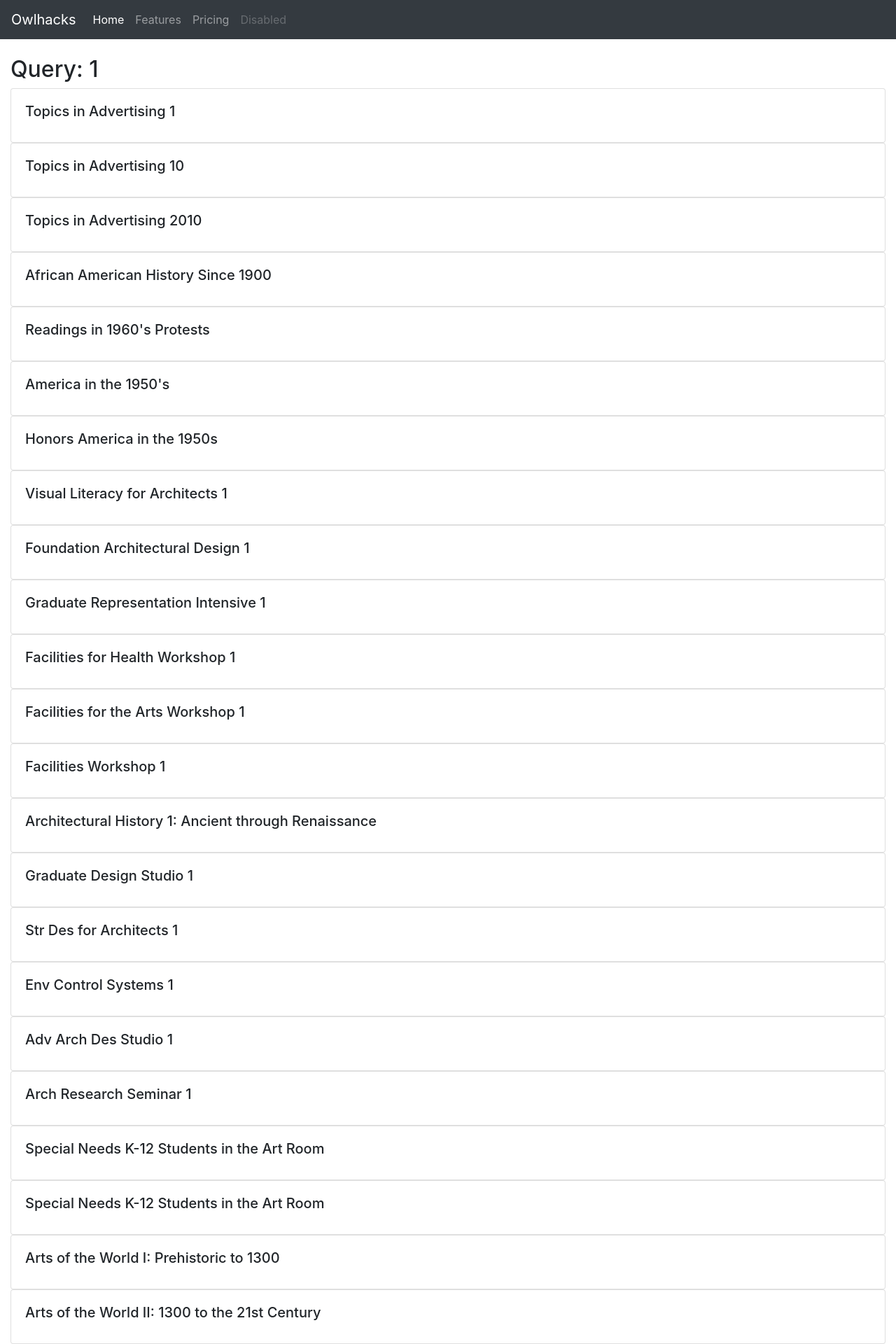
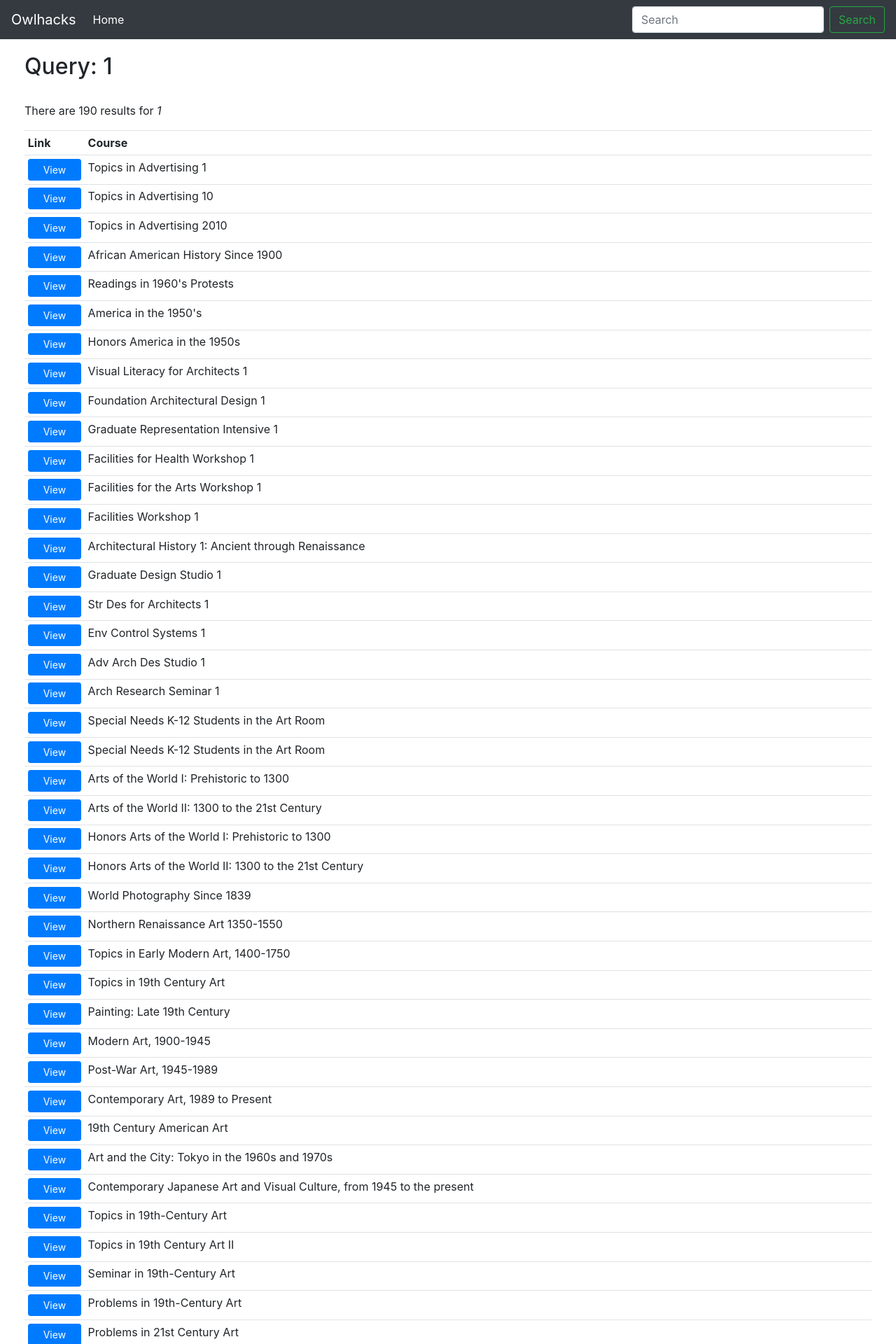
Before and after one commit to Parth099/TempleCourseRater, a Django app: page /search/1 in a window 1280 px wide. Shown: the top 1920 px of the page at 70% size. Run offline with Django 3.2, Linux system fonts and the light colour scheme; data comes from the database, SQL or seed files in the repository; some libraries are stand-ins or nearby versions.

Commit message:
Added SearchBar, ComplexSearch, new Commenting Graphic

```diff
--- a/ProjectApp/templates/ProjectApp/comments.html
+++ b/ProjectApp/templates/ProjectApp/comments.html
@@ -1,4 +1,3 @@
-<br>
 <div class='row-md-1'>
     <div class=col-md-12>
         <h2>Comments</h2>
--- a/ProjectApp/templates/ProjectApp/main.html
+++ b/ProjectApp/templates/ProjectApp/main.html
@@ -8,13 +8,17 @@
     </head>
     <body>
         {% include 'ProjectApp/navbar.html' %}
-        {% block content %}
+            <div class = row-md-1>
+                {% block content %}
 
-        {% endblock %}
+                {% endblock %}
+            </div>
 
        <hr>
-       <i>    Made By Lanre Ogunmola ,Vyom Kapadia , Jacob Shin, Parth Patel</i>
     </body>
+    <footer style="text-align: right;">
+        <i>Made By Lanre Ogunmola ,Vyom Kapadia , Jacob Shin, Parth Patel</i>
+    </footer>
 
 <script src="https://code.jquery.com/jquery-3.3.1.slim.min.js" integrity="sha384-q8i/X+965DzO0rT7abK41JStQIAqVgRVzpbzo5smXKp4YfRvH+8abtTE1Pi6jizo" crossorigin="anonymous"></script>
 <script src="https://cdnjs.cloudflare.com/ajax/libs/popper.js/1.14.7/umd/popper.min.js" integrity="sha384-UO2eT0CpHqdSJQ6hJty5KVphtPhzWj9WO1clHTMGa3JDZwrnQq4sF86dIHNDz0W1" crossorigin="anonymous"></script>
--- a/ProjectApp/templates/ProjectApp/navbar.html
+++ b/ProjectApp/templates/ProjectApp/navbar.html
@@ -1,22 +1,19 @@
 <nav class="navbar navbar-expand-lg navbar-dark bg-dark">
   <a class="navbar-brand" href="{% url 'home' %}">Owlhacks</a>
-    <button class="navbar-toggler" type="button" data-toggle="collapse" data-target="#navbarNav" aria-controls="navbarNav" aria-expanded="false" aria-label="Toggle navigation">
+  <button class="navbar-toggler" type="button" data-toggle="collapse" data-target="#navbarSupportedContent" aria-controls="navbarSupportedContent" aria-expanded="false" aria-label="Toggle navigation">
     <span class="navbar-toggler-icon"></span>
   </button>
-    <div class="collapse navbar-collapse" id="navbarNav">
-      <ul class="navbar-nav">
+
+  <div class="collapse navbar-collapse" id="navbarSupportedContent">
+    <ul class="navbar-nav mr-auto">
       <li class="nav-item active">
-          <a class="nav-link" href="#">Home <span class="sr-only">(current)</span></a>
-        </li>
-        <li class="nav-item">
-          <a class="nav-link" href="#">Features</a>
-        </li>
-        <li class="nav-item">
-          <a class="nav-link" href="#">Pricing</a>
-        </li>
-        <li class="nav-item">
-          <a class="nav-link disabled" href="#">Disabled</a>
+        <a class="nav-link" href="{% url 'home' %}">Home <span class="sr-only">(current)</span></a>
       </li>
     </ul>
+    <form class="form-inline my-2 my-lg-0" method="POST">
+      {% csrf_token %}
+      <input class="form-control mr-sm-2" type="search" placeholder="Search" aria-label="search" id="SearchBar" name="SearchBar">
+      <button class="btn btn-outline-success my-2 my-sm-0" type="submit" value="R">Search</button>
+    </form>
   </div>
 </nav>
--- a/ProjectApp/templates/ProjectApp/search.html
+++ b/ProjectApp/templates/ProjectApp/search.html
@@ -1,19 +1,30 @@
 {% extends 'ProjectApp/main.html' %}
 
 {% block content %}
-
-<br>
 <div class='row-md-1'>
     <div class=col-md-12>
-        <h2>Query: {{Q}}</h2>
-            {% for q in output %}
-            <div class="card" style="width: 100%;">
                 <div class="card-body">
-                  <h5 class="card-title">{{q}}</h5>
-
+                    <h2>Query: {{Q}}</h2>
+                    <br>
+                    {% if key == 0 %}
+                    <p>There are no results for <i>{{Q}}</i></p>
+                    {% else %}
+                    <p>There are {{key}} results for <i>{{Q}}</i></p>
+                    <table class="table table-sm">
+                        <tr>
+                            <th>Link</th>
+                            <th>Course</th>
+                        </tr>
+                    {% for q in output %}
+                        <tr>
+                            <td><a class="btn btn-primary  btn-sm btn-block" href="{% url 'CoursePage' q.Program q.CourseID %}">View</a></td>
+                            <td>{{q}}</td>
+                        </tr>
+                    {% endfor %}
+                    {% endif %}
+                    </table>
                 </div>
             </div>
-            {% endfor %}
     </div>
 </div>
 
--- a/ProjectApp/views.py
+++ b/ProjectApp/views.py
@@ -15,11 +15,12 @@ def inputDB():
 def index(request):
     form = CourseForm()
     if request.method == "POST":
-        print("!!-"+request.POST['CourseName']+"-!!")
+        srcBar = request.POST.get('SearchBar', "")
+        if srcBar != "":
+            return searchCourses(request, srcBar)
         form = CourseForm(request.POST)
         if form.is_valid():
-            if request.POST['CourseName'] == "":
-                print("rq.post is empty proceed")
+            if request.POST.get('CourseName', "") == "":
                 try:
                     P0 = request.POST['Program'].upper()
                     C = Course.objects.get(CourseID=request.POST['CourseID'].upper(), Program=P0)
@@ -27,14 +28,11 @@ def index(request):
                 except:
                     pass
             else:
-                print("rq.post is not empty proceed")
                 try:
                     C = Course.objects.get(CourseName=request.POST['CourseName'])
-                    print("!!!!!!!!!!!!!!Calling CoursePage!!!!!!!!!!!!!!!!!!!!!")
                     return redirect(f'/{C.Program}/{C.CourseID}')
                 except:
                     var = request.POST['CourseName']
-                    print("!!!!!!!!!!!!!!Calling Search!!!!!!!!!!!!!!!!!!!!!!!")
                     return redirect(f'/search/{var}')
 
 
@@ -43,12 +41,14 @@ def index(request):
     return render(request, 'ProjectApp/index.html', {'form':form})
 
 def CoursePage(request, dept, Id):
-    #print(dept, Id)
+
     C = Course.objects.get(CourseID=Id, Program=dept)
     OrderFormSet = inlineformset_factory(Course, Comments, fields=('comment','course','rating'), extra=1)
     formset = OrderFormSet(queryset=Comments.objects.none(),instance=C)
     if request.method == "POST":
-        #print("P:", request.POST)
+        srcBar = request.POST.get('SearchBar', "")
+        if srcBar != "":
+            return searchCourses(request, srcBar)
         formset = OrderFormSet(request.POST, instance=C)
         if formset.is_valid():
             formset.save()
@@ -87,10 +87,16 @@ def CoursePage(request, dept, Id):
     return render(request, 'ProjectApp/C_page.html', context)
 
 def searchCourses(request, query):
+    if request.method == "POST":
+        print(request.POST)
     C = Course.objects.all()
     output = []
     for course in C:
         if query.lower() in course.CourseName.lower():
             output.append(course)
 
-    return render(request, "ProjectApp/search.html" ,{"output":output, "Q": query})
+    if C.filter(Program=query).count() > 0:
+        for c in C.filter(Program=query):
+            output.append(c)
+
+    return render(request, "ProjectApp/search.html" ,{"output":output, "Q": query, "key":len(output)})
```
Also changed, not shown: ProjectApp/templates/ProjectApp/C_page.html (+5 -2 lines), ProjectApp/templates/ProjectApp/index.html (+1 -9 lines). Lines whose indentation alone changed are shown as unchanged.
